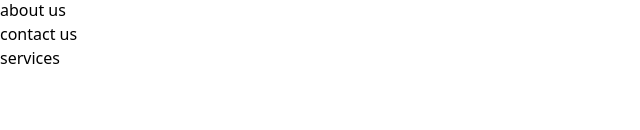
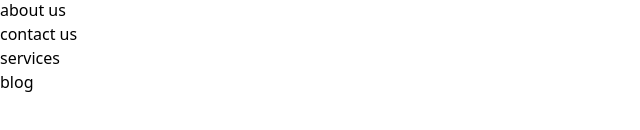
Before and after one commit to ISTIFANO/tailwindcss-portfolio-by-Aamir, a website: page index.html in a window 1280 px wide. Shown: the part 252-382 px from the top of the page, 0-640 px from the left. Drawn offline with Linux system fonts and the light colour scheme.

Commit message:
Test Commit

```diff
--- a/index.html
+++ b/index.html
@@ -16,6 +16,7 @@
         <li><a href="#">about us</a></li>
         <li><a href="#">contact us </a></li>
         <li><a href="#">services</a></li>
+        <li><a href="#">blog</a></li>
     </ul>
 
 
```
